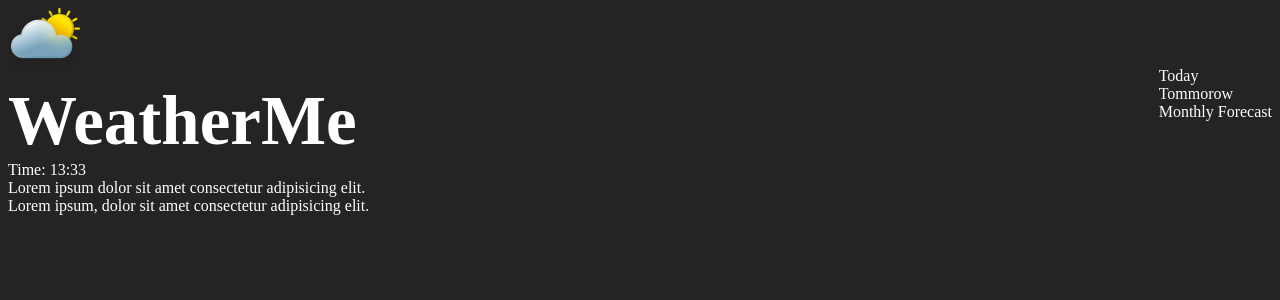
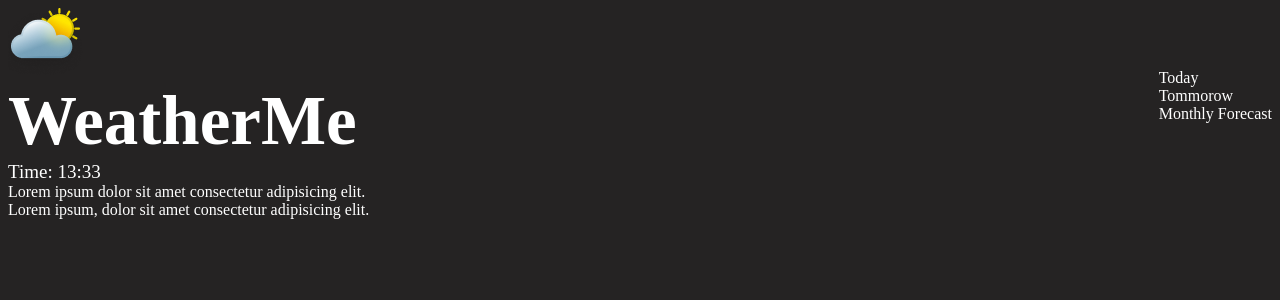
Before and after one commit to Namouke/weatherMe, a React (Vite) app: page / in a window 1280 px wide. Shown: the top 300 px of the page. Built offline with nearby package versions, Linux system fonts and the light colour scheme.

Commit message:
ajout du css de l'horloge

```diff
--- a/src/components/clock/Clock.jsx
+++ b/src/components/clock/Clock.jsx
@@ -1,5 +1,6 @@
 import React from "react";
 import { useState, useEffect } from "react";
+import styles from "./Clock.module.css"
 
 const Clock = (props) => {
     const { className = "" } = props;
@@ -19,7 +20,7 @@ const Clock = (props) => {
         return () => clearInterval(interval);
     }, [])
 
-    return <p className={`clock ${className}`}>Time: {time}</p>
+    return <p className={`clock ${styles.clock}`}>Time: {time}</p>
 
 }
 
--- /dev/null
+++ b/src/components/clock/Clock.module.css
@@ -0,0 +1,4 @@
+.clock {
+    font-size: 19px;
+    font-weight: 500;
+}
```
